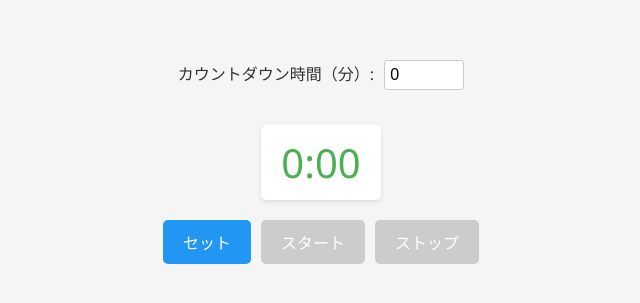
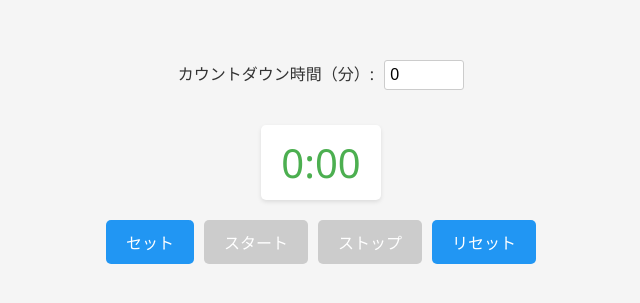
Before and after one commit to reo-asuka/timer_app, a Vue app: page / in a window 1280 px wide. Shown: the part 231-534 px from the top of the page, without its empty margins (319-959 px from the left). Built offline with nearby package versions, Linux system fonts and the light colour scheme.

Commit message:
リセット機能の実装

```diff
--- a/src/App.vue
+++ b/src/App.vue
@@ -9,6 +9,7 @@
       <button @click="setTime" :disabled="timerId !== null">セット</button>
       <button @click="startTimer" :disabled="timerId !== null || !timeSet">スタート</button>
       <button @click="stopTimer" :disabled="timerId === null">ストップ</button>
+      <button @click="resetTimer">リセット</button>
     </div>
   </div>
 </template>
@@ -20,6 +21,7 @@ const inputMinutes = ref(0);
 const time = ref(0);
 let timerId = ref(null);
 const timeSet = ref(false);
+const startingTime = ref(0);
 
 const formatTime = computed(() => {
   const minutes = Math.floor(time.value / 60);
@@ -43,6 +45,7 @@ function startTimer() {
 function stopTimer() {
   clearInterval(timerId.value);   //clearInterval()はJavaScriptで使う関数、動作を繰り返し実行しているのを止めるために使用
   timerId.value = null;
+  time.value = startingTime.value;
 }
 
 </script>
```
